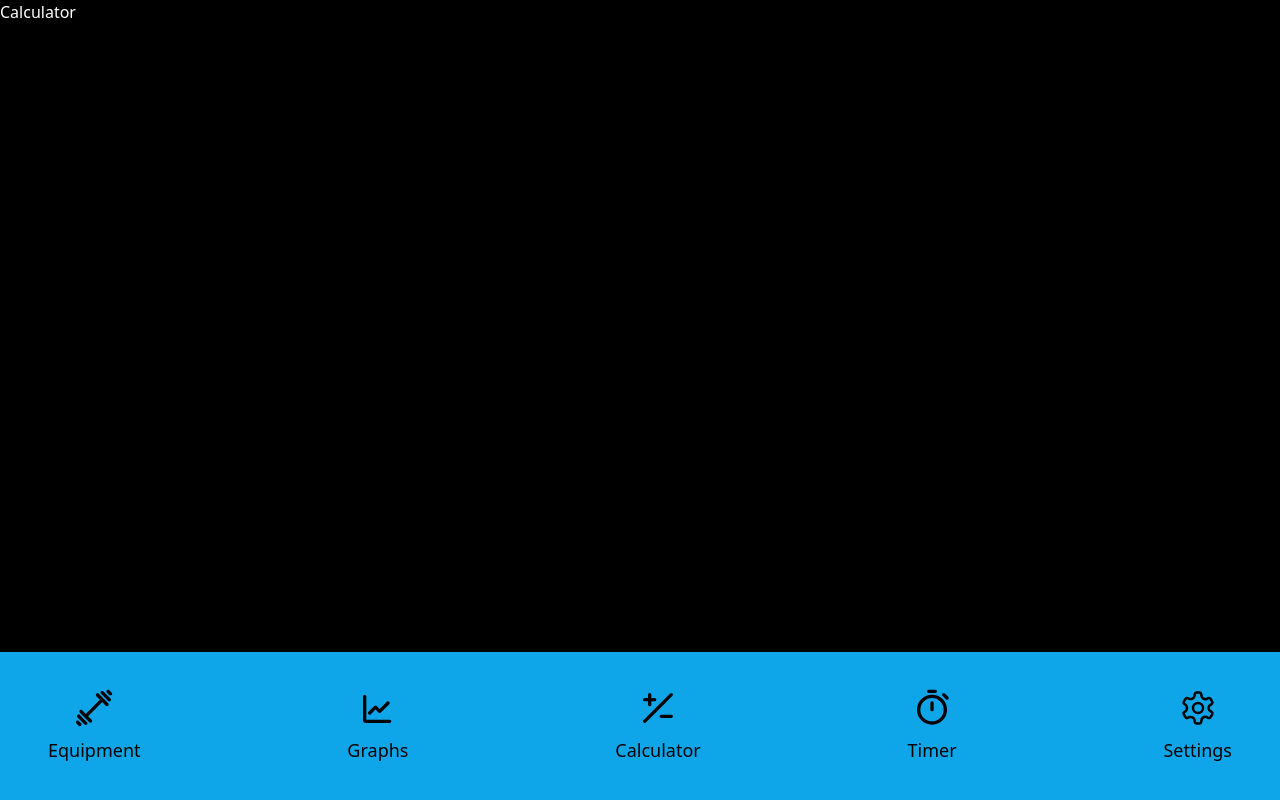
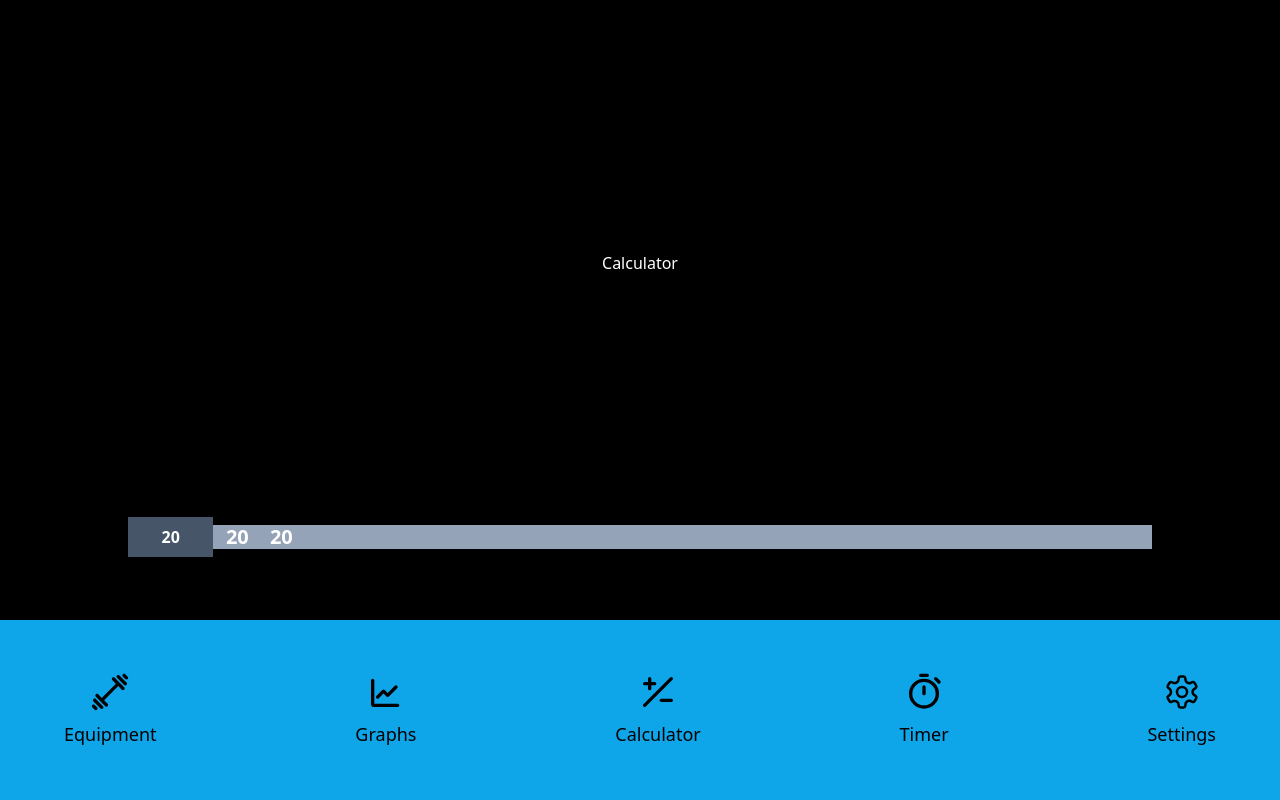
Before and after one commit to valenvirzi/plates-calculator-app, a React (Vite) app: page / in a window 1280 px wide. Built offline with nearby package versions, Linux system fonts and the light colour scheme.

Commit message:
page styling

```diff
--- a/src/App.jsx
+++ /dev/null
@@ -1,21 +0,0 @@
-import Calculator from "./pages/Calculator";
-import Equipment from "./pages/Equipment";
-import Graphs from "./pages/Graphs";
-import NotFoundSection from "./pages/NotFoundSection";
-import Settings from "./pages/Settings";
-import Timer from "./pages/Timer";
-
-const App = () => {
-  return (
-    <div>
-      <Calculator />
-      <Equipment />
-      <Graphs />
-      <NotFoundSection />
-      <Settings />
-      <Timer />
-    </div>
-  );
-};
-
-export default App;
--- a/src/components/Barbell.jsx
+++ b/src/components/Barbell.jsx
@@ -1,6 +1,16 @@
-// TODO: Find a way to put the State hooks on a main .jsx file so that it can be accessed by every page component in the project
+import Plate from "./Plate";
+
+// TODO: Make the styles to show the loaded barbell
 const Barbell = () => {
-  return <div>Barbell</div>;
+  return (
+    <div className="barbellBar w-4/5 bg-slate-400 h-6 relative flex items-center gap-1 text-white">
+      <div className="barbellWeight flex items-center justify-center bg-slate-600 h-10 w-1/12">
+        <span className="font-semibold">20</span>
+      </div>
+      <Plate color="slate" opacity={800} size={32} weight={20} />
+      <Plate color="slate" opacity={800} size={32} weight={20} />
+    </div>
+  );
 };
 
 export default Barbell;
--- a/src/components/NavItem.jsx
+++ b/src/components/NavItem.jsx
@@ -152,7 +152,7 @@ const NavItem = ({ title, svg }) => {
     }
   }
   return (
-    <div className="flex flex-col items-center gap-2 hover:text-white group">
+    <div className="flex flex-col p-4 rounded-lg items-center gap-2 hover:text-white group hover:bg-sky-600">
       {svg}
       <h3 className="text-lg font-medium">{title}</h3>
     </div>
--- /dev/null
+++ b/src/components/Plate.jsx
@@ -0,0 +1,23 @@
+import PropTypes from "prop-types";
+
+const Plate = ({ color, opacity, size, weight }) => {
+  // TODO: Make "size" be based of "weight" but having into account the weight of the rest of the available plates so that the biggest plate has the biggest size and the smallest plate has the smallest size.
+  return (
+    <div
+      className={`plate flex items-center justify-center text-xl p-5 rounded-sm w-8 h-${size} bg-${color}${
+        opacity ? `-${opacity}` : ""
+      }`}
+    >
+      <span className="plateWeight font-semibold">{weight}</span>
+    </div>
+  );
+};
+
+Plate.propTypes = {
+  color: PropTypes.string.isRequired,
+  opacity: PropTypes.number.isRequired,
+  size: PropTypes.number.isRequired,
+  weight: PropTypes.number.isRequired,
+};
+
+export default Plate;
--- a/src/pages/Calculator.jsx
+++ b/src/pages/Calculator.jsx
@@ -1,13 +1,11 @@
 import Barbell from "../components/Barbell.jsx";
-import NavBar from "../components/NavBar.jsx";
 
 const Calculator = () => {
   return (
-    <div className="bg-black min-h-screen">
+    <div className="bg-black min-h-screen w-full flex flex-col items-center justify-evenly">
       <h1 className="text-white">Calculator</h1>
       {/* TODO: Start making the main pages for the app */}
       <Barbell />
-      <NavBar />
     </div>
   );
 };
--- a/src/pages/Equipment.jsx
+++ b/src/pages/Equipment.jsx
@@ -1,11 +1,8 @@
-import NavBar from "../components/NavBar.jsx";
-
 const Equipment = () => {
   return (
-    <div className="bg-black min-h-screen">
+    <div className="bg-black min-h-screen w-full flex flex-col items-center">
       <h1 className="text-white">Equipment</h1>
       {/* TODO: Start making the main pages for the app */}
-      <NavBar />
     </div>
   );
 };
--- a/src/pages/Graphs.jsx
+++ b/src/pages/Graphs.jsx
@@ -1,11 +1,8 @@
-import NavBar from "../components/NavBar.jsx";
-
 const Graphs = () => {
   return (
-    <div className="bg-black min-h-screen">
+    <div className="bg-black min-h-screen w-full flex flex-col items-center">
       <h1 className="text-white">Graphs</h1>
       {/* TODO: Start making the main pages for the app */}
-      <NavBar />
     </div>
   );
 };
--- a/src/pages/NotFoundSection.jsx
+++ b/src/pages/NotFoundSection.jsx
@@ -4,7 +4,7 @@ const NotFoundSection = () => {
   const error = useRouteError();
   console.error(error);
   return (
-    <div className="bg-black min-h-screen text-white">
+    <div className="bg-black min-h-screen w-full flex flex-col items-center">
       <h1 className="">Error Not Found</h1>
       {/* TODO: Start making the main pages for the app */}
       <h2>Oops!</h2>
--- a/src/pages/Settings.jsx
+++ b/src/pages/Settings.jsx
@@ -1,11 +1,8 @@
-import NavBar from "../components/NavBar.jsx";
-
 const Settings = () => {
   return (
-    <div className="bg-black min-h-screen">
+    <div className="bg-black min-h-screen w-full flex flex-col items-center">
       <h1 className="text-white">Settings</h1>
       {/* TODO: Start making the main pages for the app */}
-      <NavBar />
     </div>
   );
 };
--- a/src/pages/Timer.jsx
+++ b/src/pages/Timer.jsx
@@ -1,11 +1,8 @@
-import NavBar from "../components/NavBar.jsx";
-
 const Timer = () => {
   return (
-    <div className="bg-black min-h-screen">
+    <div className="bg-black min-h-screen w-full flex flex-col items-center">
       <h1 className="text-white">Timer</h1>
       {/* TODO: Start making the main pages for the app */}
-      <NavBar />
     </div>
   );
 };
--- a/src/routes/Root.jsx
+++ b/src/routes/Root.jsx
@@ -3,7 +3,7 @@ import NavBar from "../components/NavBar";
 
 const Root = () => {
   return (
-    <div>
+    <div className="flex flex-col items-center">
       <Outlet />
       <NavBar />
     </div>
```
